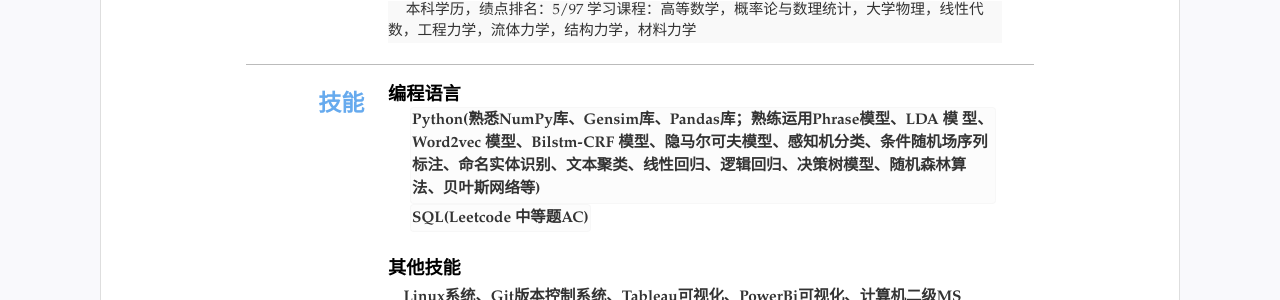
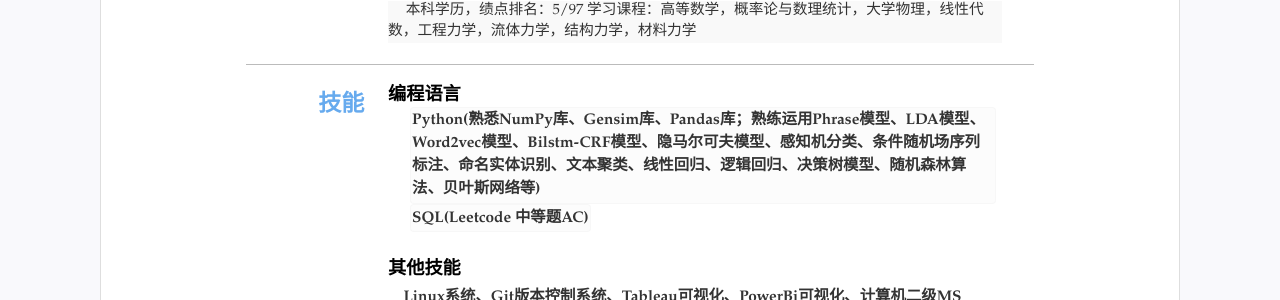
Before and after one commit to qiaokelishushu/CV, a Jekyll site: the page built from index.html, in a window 1280 px wide. Shown: the part 394-694 px from the top of the page. Built offline with Jekyll 4.4.1, drawn with Linux system fonts in a browser that asks for light colours; part of the change alters nothing that is shown.

```diff
--- a/_data/resume.yml
+++ b/_data/resume.yml
@@ -44,7 +44,7 @@ main: #简历主要内容，
   content:
   - title: 编程语言
     items: #itmems 可以小块的方式显示
-    - Python(熟悉NumPy库、Gensim库、Pandas库；熟练运用Phrase模型、LDA 模 型、Word2vec 模型、Bilstm-CRF 模型、隐马尔可夫模型、感知机分类、条件随机场序列标注、命名实体识别、文本聚类、线性回归、逻辑回归、决策树模型、随机森林算法、贝叶斯网络等)
+    - Python(熟悉NumPy库、Gensim库、Pandas库；熟练运用Phrase模型、LDA模型、Word2vec模型、Bilstm-CRF模型、隐马尔可夫模型、感知机分类、条件随机场序列标注、命名实体识别、文本聚类、线性回归、逻辑回归、决策树模型、随机森林算法、贝叶斯网络等)
     - SQL(Leetcode 中等题AC)
 #     - 语言3
   - title: 其他技能
```
